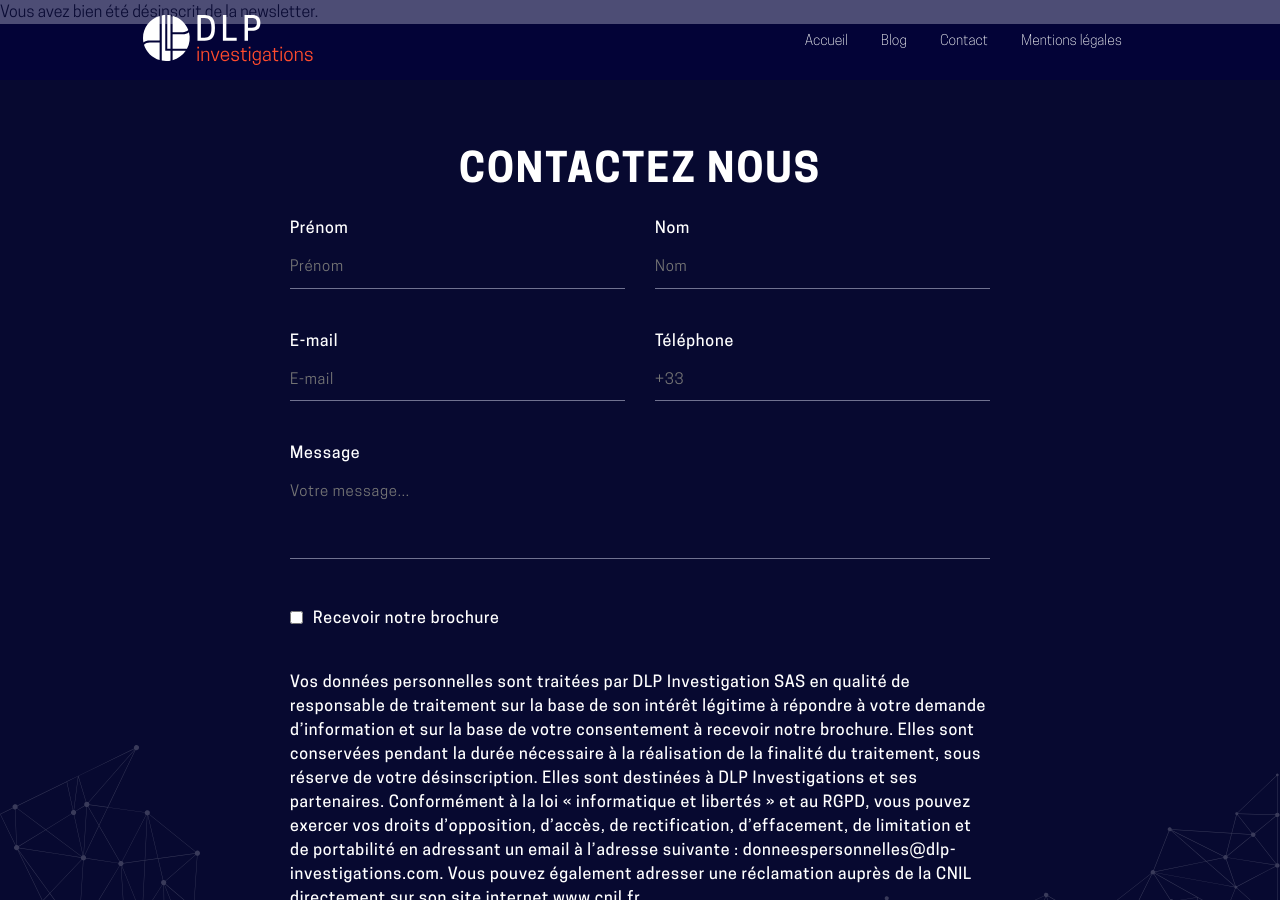
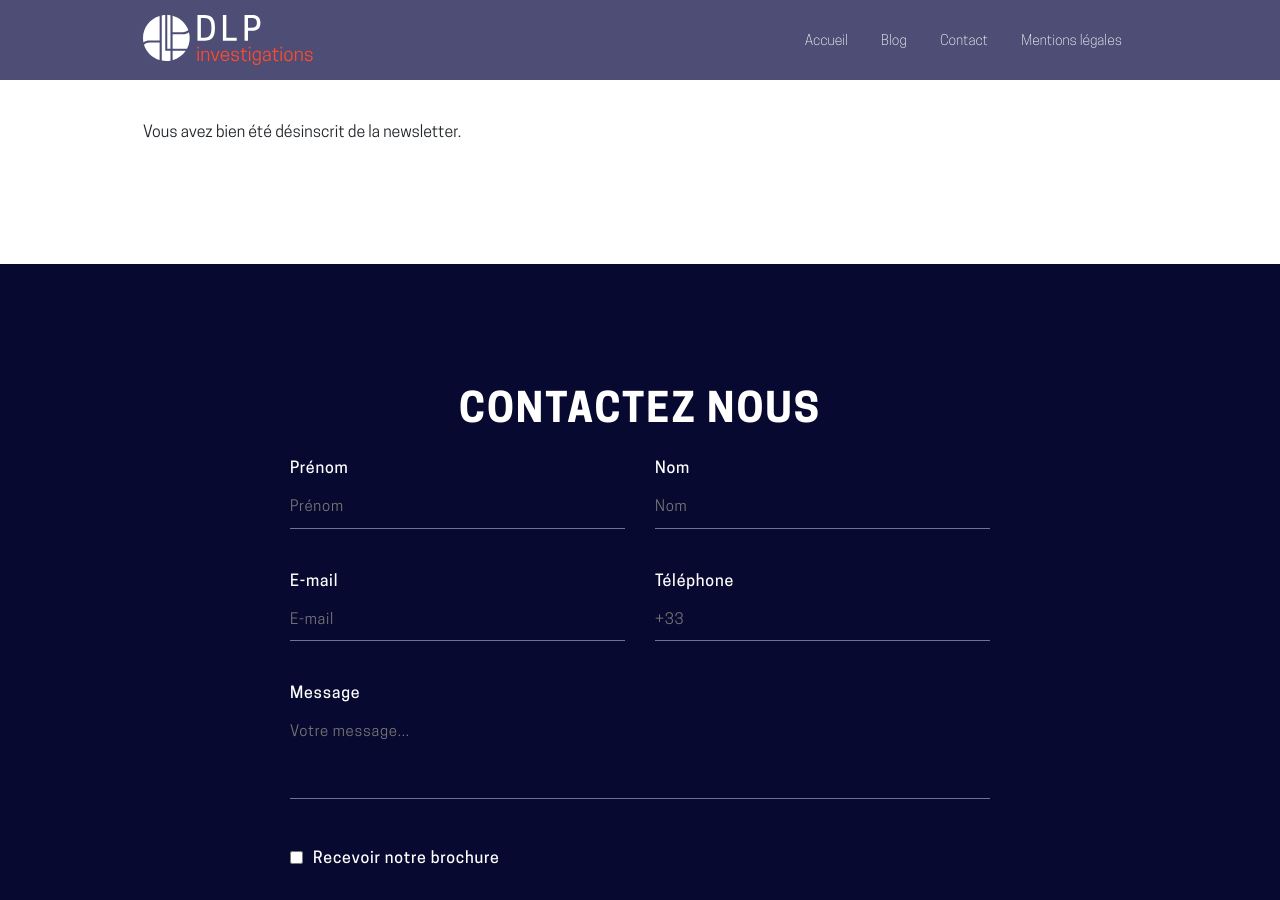
Before and after one commit to lobo-studio/dpl_investigation, a Jekyll site: the page built from desabonnement.html, in a window 1280 px wide and 900 px high. Built offline with Jekyll 4.4.1, drawn with Linux system fonts in a browser that asks for light colours; nearby versions of some CDN libraries.

Commit message:
update page

```diff
--- a/desabonnement.html
+++ b/desabonnement.html
@@ -1,8 +1,13 @@
 ---
 layout: default
 permalink: /desabonnement/
+
 ---
 
 <div class="main">
-	Vous avez bien été désinscrit de la newsletter.
+	<section class="about">
+		<div class="container editable">
+			Vous avez bien été désinscrit de la newsletter.
+	</div>
+</section>
 </div>
```
